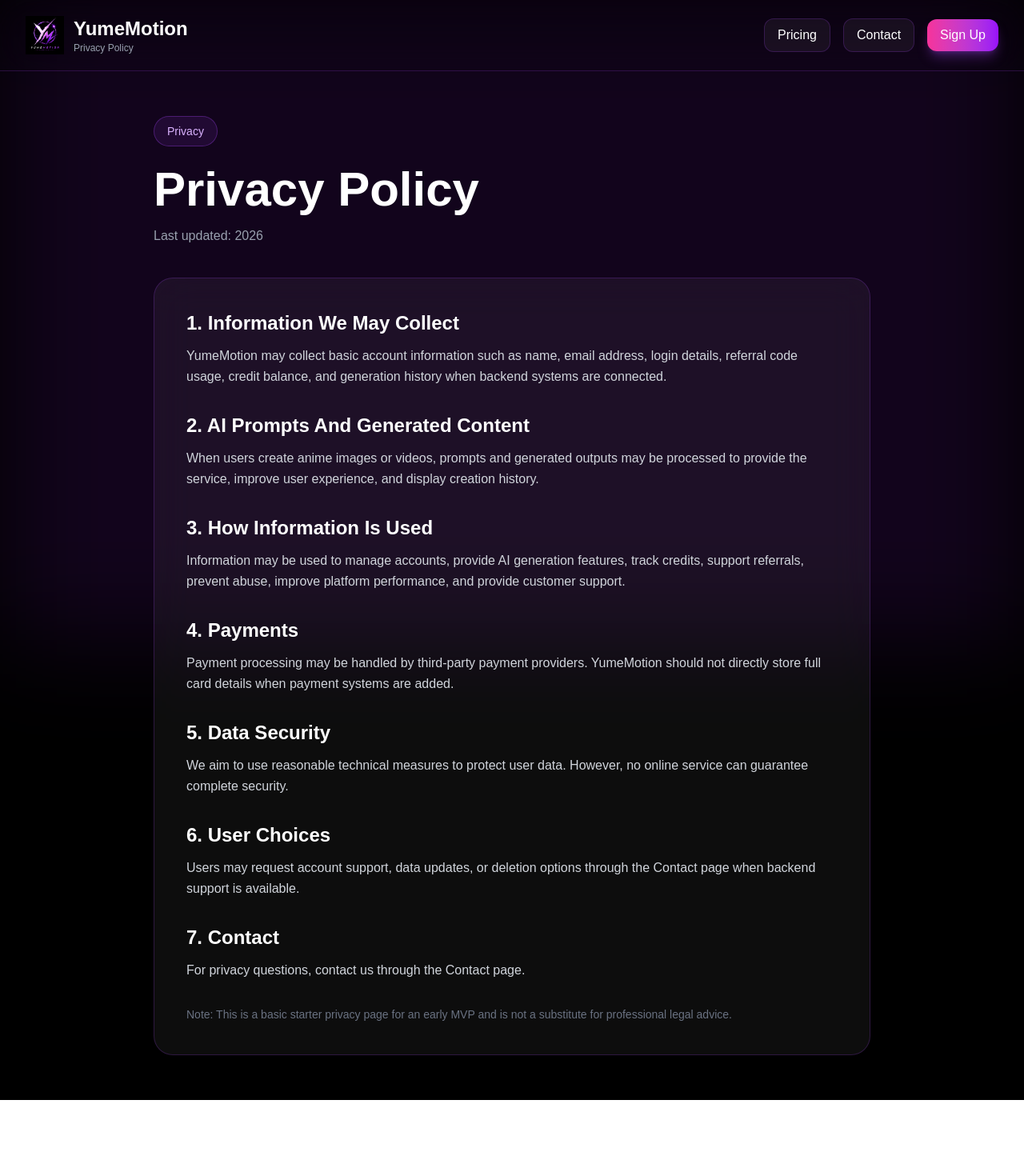
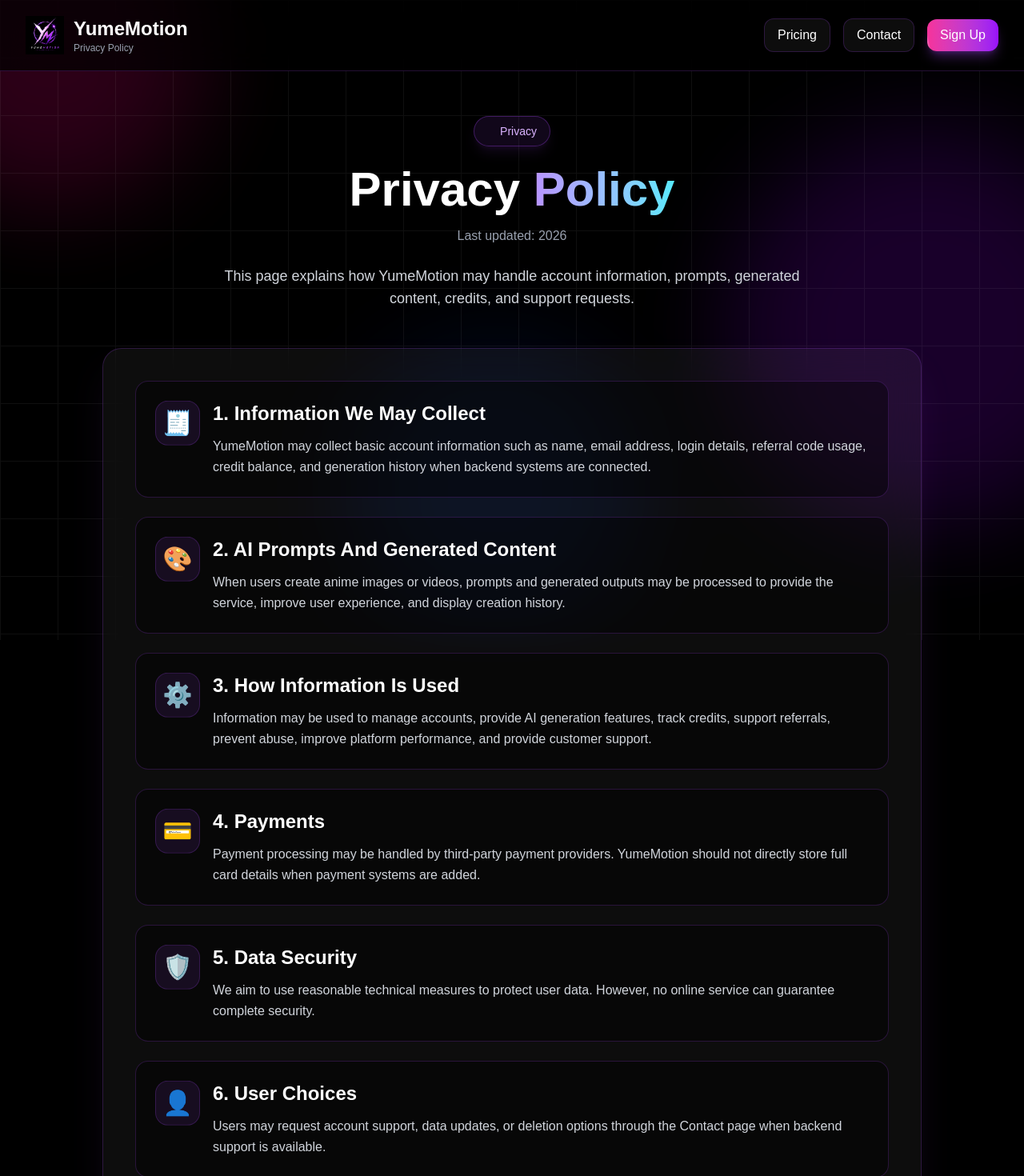
Before and after one commit to trollfeathers-stack/yumemotion, a Next.js app: page /privacy in a window 1280 px wide. Shown: the top 1470 px of the page at 80% size. Before the commit the page ends 1375 px from the top, so only its background shows below. Built offline with nearby package versions, Linux system fonts and the light colour scheme.

Commit message:
Add privacy page animations

```diff
--- a/app/privacy/page.tsx
+++ b/app/privacy/page.tsx
@@ -3,16 +3,60 @@
 import Link from "next/link";
 
 export default function PrivacyPage() {
+  const sections = [
+    {
+      title: "1. Information We May Collect",
+      icon: "🧾",
+      text: "YumeMotion may collect basic account information such as name, email address, login details, referral code usage, credit balance, and generation history when backend systems are connected.",
+    },
+    {
+      title: "2. AI Prompts And Generated Content",
+      icon: "🎨",
+      text: "When users create anime images or videos, prompts and generated outputs may be processed to provide the service, improve user experience, and display creation history.",
+    },
+    {
+      title: "3. How Information Is Used",
+      icon: "⚙️",
+      text: "Information may be used to manage accounts, provide AI generation features, track credits, support referrals, prevent abuse, improve platform performance, and provide customer support.",
+    },
+    {
+      title: "4. Payments",
+      icon: "💳",
+      text: "Payment processing may be handled by third-party payment providers. YumeMotion should not directly store full card details when payment systems are added.",
+    },
+    {
+      title: "5. Data Security",
+      icon: "🛡️",
+      text: "We aim to use reasonable technical measures to protect user data. However, no online service can guarantee complete security.",
+    },
+    {
+      title: "6. User Choices",
+      icon: "👤",
+      text: "Users may request account support, data updates, or deletion options through the Contact page when backend support is available.",
+    },
+    {
+      title: "7. Contact",
+      icon: "📩",
+      text: "For privacy questions, contact us through the Contact page.",
+    },
+  ];
+
   return (
-    <div className="min-h-screen bg-black text-white">
-      <div className="absolute inset-0 bg-purple-900/20 blur-3xl"></div>
+    <div className="min-h-screen bg-black text-white overflow-hidden">
+      {/* Animated Background */}
+      <div className="fixed inset-0 overflow-hidden pointer-events-none">
+        <div className="absolute -top-32 -left-32 w-96 h-96 bg-pink-600/20 rounded-full blur-3xl animate-pulse"></div>
+        <div className="absolute top-40 -right-32 w-[500px] h-[500px] bg-purple-700/20 rounded-full blur-3xl animate-pulse"></div>
+        <div className="absolute bottom-0 left-1/3 w-96 h-96 bg-blue-600/10 rounded-full blur-3xl animate-pulse"></div>
+        <div className="absolute inset-0 opacity-[0.06] bg-[linear-gradient(to_right,#ffffff_1px,transparent_1px),linear-gradient(to_bottom,#ffffff_1px,transparent_1px)] bg-[size:72px_72px]"></div>
+      </div>
 
-      <nav className="relative z-10 flex flex-col md:flex-row md:items-center md:justify-between gap-4 px-4 md:px-8 py-4 md:py-5 border-b border-purple-500/20 backdrop-blur-xl">
-        <Link href="/" className="flex items-center gap-3">
+      <nav className="relative z-50 flex flex-col md:flex-row md:items-center md:justify-between gap-4 px-4 md:px-8 py-4 md:py-5 border-b border-purple-500/20 backdrop-blur-xl bg-black/70">
+        <Link href="/" className="flex items-center gap-3 group">
           <img
             src="/logo.png"
             alt="YumeMotion Logo"
-            className="w-12 h-12 object-contain"
+            className="w-12 h-12 object-contain transition-transform duration-300 group-hover:rotate-6 group-hover:scale-110"
           />
 
           <div>
@@ -23,120 +67,150 @@
 
         <div className="flex items-center justify-center gap-2 md:gap-4 flex-wrap">
           <Link href="/pricing">
-            <button className="px-4 py-2 text-sm md:text-base rounded-xl bg-white/5 border border-purple-500/20 hover:bg-white/10 transition-all">
+            <button className="px-4 py-2 text-sm md:text-base rounded-xl bg-white/5 border border-purple-500/20 hover:bg-white/10 hover:border-purple-400/60 transition-all">
               Pricing
             </button>
           </Link>
 
           <Link href="/contact">
-            <button className="px-4 py-2 text-sm md:text-base rounded-xl bg-white/5 border border-purple-500/20 hover:bg-white/10 transition-all">
+            <button className="px-4 py-2 text-sm md:text-base rounded-xl bg-white/5 border border-purple-500/20 hover:bg-white/10 hover:border-purple-400/60 transition-all">
               Contact
             </button>
           </Link>
 
           <Link href="/signup">
-            <button className="px-4 py-2 text-sm md:text-base rounded-xl bg-gradient-to-r from-pink-500 to-purple-600 hover:scale-105 transition-all shadow-lg shadow-purple-500/30">
-              Sign Up
+            <button className="relative overflow-hidden px-4 py-2 text-sm md:text-base rounded-xl bg-gradient-to-r from-pink-500 to-purple-600 hover:scale-105 transition-all shadow-lg shadow-purple-500/30 group">
+              <span className="relative z-10">Sign Up</span>
+              <span className="absolute inset-0 bg-white/20 translate-x-[-100%] group-hover:translate-x-[100%] transition-transform duration-700 skew-x-12"></span>
             </button>
           </Link>
         </div>
       </nav>
 
       <main className="relative z-10 px-6 md:px-12 py-14">
-        <section className="max-w-4xl mx-auto">
-          <div className="inline-block px-4 py-2 rounded-full border border-purple-500/30 bg-purple-500/10 text-purple-300 text-sm mb-6">
+        <section className="max-w-5xl mx-auto">
+          <div className="text-center animate-fade-in-up">
+            <div className="inline-flex items-center gap-2 px-4 py-2 rounded-full border border-purple-500/30 bg-purple-500/10 text-purple-300 text-sm mb-6 shadow-lg shadow-purple-500/10">
+              <span className="w-2 h-2 rounded-full bg-pink-400 animate-ping"></span>
               Privacy
             </div>
 
             <h2 className="text-5xl md:text-6xl font-black">
-            Privacy Policy
+              Privacy{" "}
+              <span className="text-transparent bg-clip-text bg-gradient-to-r from-pink-400 via-purple-400 to-cyan-300 animate-gradient">
+                Policy
+              </span>
             </h2>
 
-          <p className="text-gray-400 mt-4">
-            Last updated: 2026
+            <p className="text-gray-400 mt-4">Last updated: 2026</p>
+
+            <p className="text-gray-300 mt-6 max-w-3xl mx-auto text-lg">
+              This page explains how YumeMotion may handle account information,
+              prompts, generated content, credits, and support requests.
             </p>
+          </div>
 
-          <div className="mt-10 space-y-8 rounded-3xl bg-white/5 border border-purple-500/20 p-6 sm:p-10 backdrop-blur-xl text-gray-300 leading-relaxed">
-            <section>
-              <h3 className="text-2xl font-bold text-white mb-3">
-                1. Information We May Collect
+          <div className="mt-12 rounded-3xl bg-white/5 border border-purple-500/20 p-6 sm:p-10 backdrop-blur-xl shadow-2xl shadow-purple-500/10 animate-fade-in-up">
+            <div className="grid gap-6">
+              {sections.map((section) => (
+                <section
+                  key={section.title}
+                  className="rounded-2xl bg-black/40 border border-purple-500/20 p-6 hover:-translate-y-1 hover:border-purple-400/50 transition-all"
+                >
+                  <div className="flex flex-col sm:flex-row gap-4">
+                    <div className="w-14 h-14 rounded-2xl bg-purple-500/10 border border-purple-500/20 flex items-center justify-center text-3xl shrink-0 animate-float-small">
+                      {section.icon}
+                    </div>
+
+                    <div>
+                      <h3 className="text-2xl font-bold text-white">
+                        {section.title}
                       </h3>
-              <p>
-                YumeMotion may collect basic account information such as name,
-                email address, login details, referral code usage, credit balance,
-                and generation history when backend systems are connected.
+
+                      <p className="text-gray-300 leading-relaxed mt-3">
+                        {section.text}
                       </p>
+                    </div>
+                  </div>
                 </section>
+              ))}
+            </div>
 
-            <section>
-              <h3 className="text-2xl font-bold text-white mb-3">
-                2. AI Prompts And Generated Content
-              </h3>
-              <p>
-                When users create anime images or videos, prompts and generated
-                outputs may be processed to provide the service, improve user
-                experience, and display creation history.
+            <div className="mt-8 rounded-2xl bg-gradient-to-r from-purple-900/40 to-pink-900/20 border border-purple-500/20 p-6">
+              <h3 className="text-2xl font-bold">Important Note</h3>
+
+              <p className="text-sm text-gray-400 mt-3 leading-relaxed">
+                This is a basic starter privacy page for an early MVP and is not
+                a substitute for professional legal advice. Before public launch,
+                review this page with a legal professional and update it based
+                on your actual APIs, payment provider, storage system, and data
+                handling practices.
               </p>
-            </section>
+            </div>
 
-            <section>
-              <h3 className="text-2xl font-bold text-white mb-3">
-                3. How Information Is Used
-              </h3>
-              <p>
-                Information may be used to manage accounts, provide AI generation
-                features, track credits, support referrals, prevent abuse, improve
-                platform performance, and provide customer support.
-              </p>
-            </section>
+            <div className="mt-8 flex flex-col sm:flex-row gap-4">
+              <Link href="/terms">
+                <button className="w-full sm:w-auto px-7 py-4 rounded-2xl bg-white/5 border border-purple-500/20 hover:bg-white/10 hover:border-purple-400/60 transition-all">
+                  View Terms
+                </button>
+              </Link>
 
-            <section>
-              <h3 className="text-2xl font-bold text-white mb-3">
-                4. Payments
-              </h3>
-              <p>
-                Payment processing may be handled by third-party payment providers.
-                YumeMotion should not directly store full card details when payment
-                systems are added.
-              </p>
-            </section>
-
-            <section>
-              <h3 className="text-2xl font-bold text-white mb-3">
-                5. Data Security
-              </h3>
-              <p>
-                We aim to use reasonable technical measures to protect user data.
-                However, no online service can guarantee complete security.
-              </p>
-            </section>
-
-            <section>
-              <h3 className="text-2xl font-bold text-white mb-3">
-                6. User Choices
-              </h3>
-              <p>
-                Users may request account support, data updates, or deletion
-                options through the Contact page when backend support is available.
-              </p>
-            </section>
-
-            <section>
-              <h3 className="text-2xl font-bold text-white mb-3">
-                7. Contact
-              </h3>
-              <p>
-                For privacy questions, contact us through the Contact page.
-              </p>
-            </section>
-
-            <p className="text-sm text-gray-500">
-              Note: This is a basic starter privacy page for an early MVP and is
-              not a substitute for professional legal advice.
-            </p>
+              <Link href="/contact">
+                <button className="relative overflow-hidden w-full sm:w-auto px-7 py-4 rounded-2xl bg-gradient-to-r from-pink-500 to-purple-600 hover:scale-105 transition-all font-semibold shadow-lg shadow-purple-500/30 group">
+                  <span className="relative z-10">Contact Support</span>
+                  <span className="absolute inset-0 bg-white/20 translate-x-[-100%] group-hover:translate-x-[100%] transition-transform duration-700 skew-x-12"></span>
+                </button>
+              </Link>
+            </div>
           </div>
         </section>
       </main>
+
+      <style jsx global>{`
+        @keyframes fade-in-up {
+          from {
+            opacity: 0;
+            transform: translateY(22px);
+          }
+          to {
+            opacity: 1;
+            transform: translateY(0);
+          }
+        }
+
+        @keyframes float-small {
+          0%,
+          100% {
+            transform: translateY(0);
+          }
+          50% {
+            transform: translateY(-8px);
+          }
+        }
+
+        @keyframes gradient {
+          0%,
+          100% {
+            background-position: 0% 50%;
+          }
+          50% {
+            background-position: 100% 50%;
+          }
+        }
+
+        .animate-fade-in-up {
+          animation: fade-in-up 0.7s ease-out both;
+        }
+
+        .animate-float-small {
+          animation: float-small 3s ease-in-out infinite;
+        }
+
+        .animate-gradient {
+          background-size: 250% 250%;
+          animation: gradient 4s ease infinite;
+        }
+      `}</style>
     </div>
   );
 }
```
Lines whose indentation alone changed are shown as unchanged.
